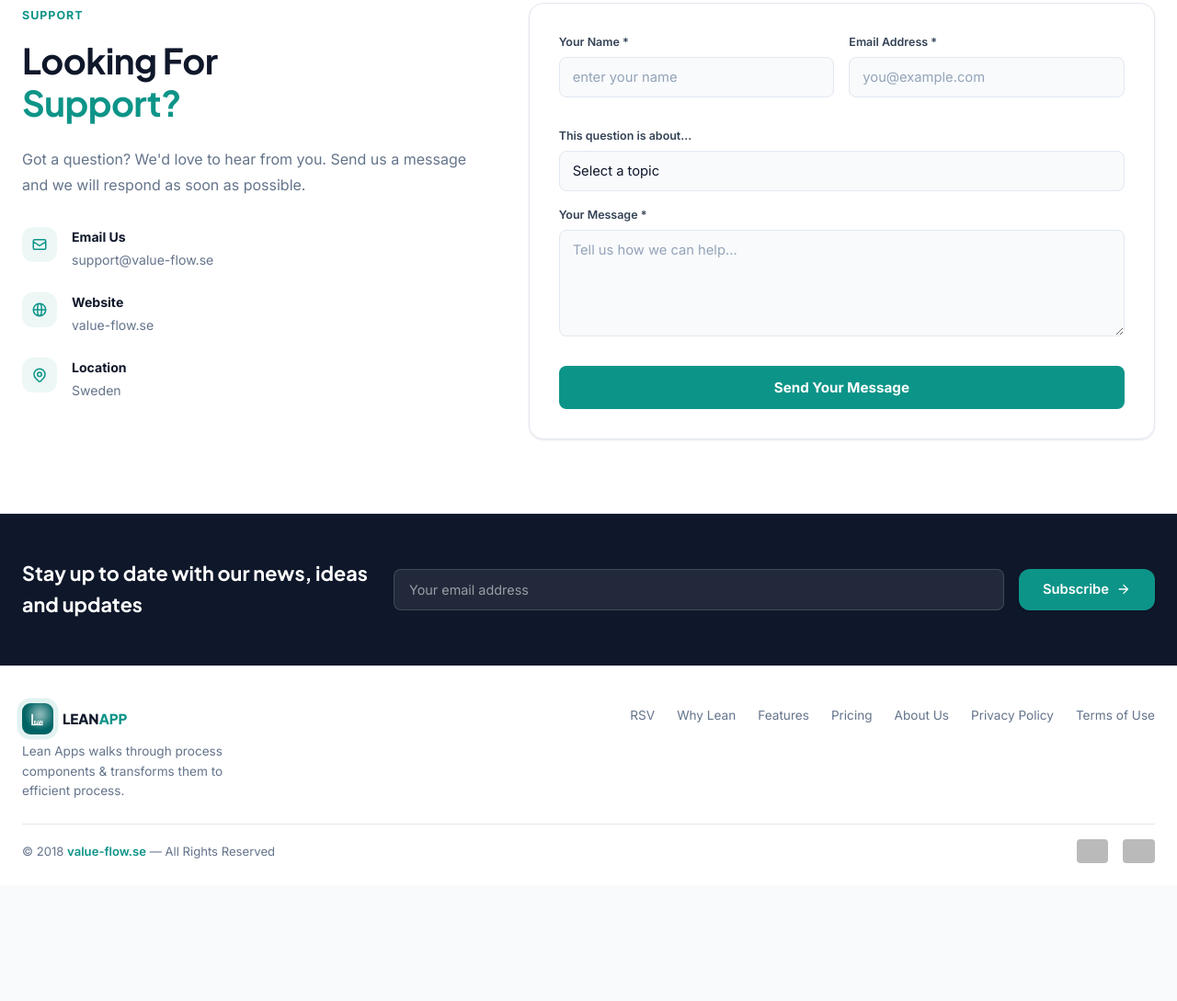
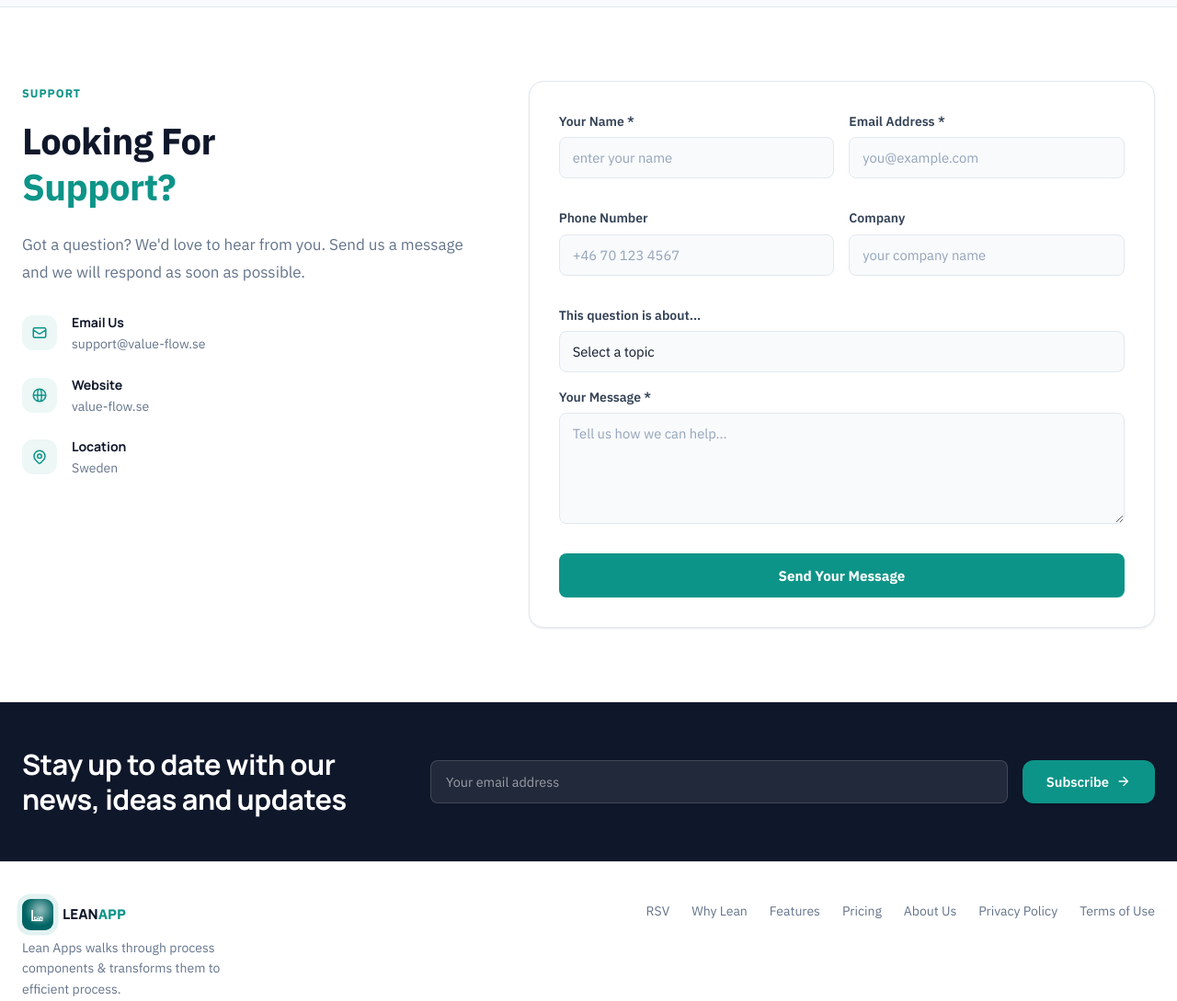
Before and after one commit to priyancarun03-svg/leanappvalueflow, a plain HTML site: page index.html in a window 1280 px wide. Shown: the part 6259-7348 px from the top of the page at 92% size. Before the commit the page ends 7222 px from the top, so only its background shows below. Drawn offline with nearby package versions, Linux system fonts and the light colour scheme; grey boxes are pictures that could not be loaded.

Commit message:
font changes

```diff
--- a/css/style.css
+++ b/css/style.css
@@ -3,7 +3,7 @@
    Design system: 8px grid, Stripe/Linear/Notion-style SaaS UI
    ============================================================ */
 
-@import url('https://fonts.googleapis.com/css2?family=Plus+Jakarta+Sans:wght@400;500;600;700;800&family=Inter:wght@400;500;600;700&display=swap');
+@import url('https://fonts.googleapis.com/css2?family=Manrope:wght@400;500;600;700;800&family=IBM+Plex+Sans:wght@400;500;600;700&display=swap');
 
 :root {
   /* Color system */
@@ -25,8 +25,8 @@
   --shadow-lg: 0 10px 25px -5px rgba(15,23,42,0.08), 0 8px 10px -6px rgba(15,23,42,0.04);
 
   /* Typography */
-  --font-display: 'Plus Jakarta Sans', sans-serif;
-  --font-body: 'Inter', sans-serif;
+  --font-display: 'Manrope', sans-serif;
+  --font-body: 'IBM Plex Sans', sans-serif;
 
   /* 8px spacing grid */
   --sp-1: 8px;
@@ -59,6 +59,26 @@ body {
 
 img { max-width: 100%; display: block; }
 a { color: inherit; }
+
+/* ---------- TYPOGRAPHY HIERARCHY (Manrope headings / IBM Plex Sans body) ---------- */
+h1, h2, h3, h4, h5, h6 {
+  font-family: var(--font-display);
+  color: var(--primary);
+  font-weight: 700;
+  line-height: 1.2;
+  letter-spacing: -0.015em;
+}
+h1 { font-size: clamp(2.6rem, 4.6vw, 3.5rem); font-weight: 800; line-height: 1.1; letter-spacing: -0.02em; } /* 48–56px */
+h2 { font-size: clamp(2.25rem, 3.2vw, 2.5rem); font-weight: 700; line-height: 1.2; }                          /* 36–40px */
+h3 { font-size: clamp(1.75rem, 2.4vw, 2rem); font-weight: 700; line-height: 1.25; }                           /* 28–32px */
+h4 { font-size: clamp(1.375rem, 1.6vw, 1.5rem); font-weight: 600; line-height: 1.3; }                         /* 22–24px */
+h5, h6 { font-size: 1rem; font-weight: 600; letter-spacing: -0.005em; }
+
+p, label, input, textarea, select, button, a, li, span {
+  font-family: var(--font-body);
+}
+p { font-size: 1.0625rem; line-height: 1.75; color: var(--secondary); } /* ~17px, within 16-18px range */
+small, .text-small { font-size: 0.875rem; line-height: 1.6; } /* 14px */
 
 #bg-canvas {
   position: absolute; top: 0; left: 0; width: 100%; height: 100%;
@@ -165,14 +185,14 @@ a { color: inherit; }
 .hero-tag-dot { width: 6px; height: 6px; background: var(--success); border-radius: 50%; flex-shrink: 0; }
 
 .hero-h1 {
-  font-family: var(--font-display); font-size: clamp(2.2rem,4.6vw,4.2rem);
-  font-weight: 800; line-height: 1.08; letter-spacing: -0.02em; color: var(--primary);
+  font-family: var(--font-display); font-size: clamp(2.6rem,4.6vw,3.5rem);
+  font-weight: 800; line-height: 1.12; letter-spacing: -0.02em; color: var(--primary);
   margin-bottom: var(--sp-3); opacity: 0; animation: fadeUp 0.6s 0.2s ease forwards;
 }
 .hero-h1 .line-accent { color: var(--accent); }
 
 .hero-p {
-  font-size: 1.05rem; color: var(--text-muted); line-height: 1.75; max-width: 480px;
+  font-size: 1.125rem; color: var(--text-muted); line-height: 1.75; max-width: 480px;
   margin-bottom: var(--sp-4); opacity: 0; animation: fadeUp 0.6s 0.3s ease forwards;
 }
 
@@ -197,7 +217,7 @@ a { color: inherit; }
 
 .hero-stats { display: flex; gap: var(--sp-4); margin-top: var(--sp-5); flex-wrap: wrap; opacity: 0; animation: fadeUp 0.6s 0.5s ease forwards; }
 .stat-num { font-family: var(--font-display); font-size: 1.6rem; font-weight: 700; color: var(--primary); line-height: 1; }
-.stat-label { font-size: 0.78rem; color: var(--text-muted); margin-top: 4px; }
+.stat-label { font-size: 0.875rem; color: var(--text-muted); margin-top: 4px; }
 
 .hero-stores { display: flex; gap: var(--sp-2); margin-top: var(--sp-3); flex-wrap: wrap; }
 .hero-stores img { height: 38px; border-radius: var(--radius-sm); transition: transform 0.2s ease; }
@@ -233,10 +253,10 @@ section { position: relative; z-index: 2; }
   text-transform: uppercase; color: var(--accent); margin-bottom: var(--sp-2);
 }
 .section-h2 {
-  font-family: var(--font-display); font-size: clamp(1.6rem,3vw,2.6rem); font-weight: 700;
-  letter-spacing: -0.015em; line-height: 1.2; margin-bottom: var(--sp-3); color: var(--primary);
+  font-family: var(--font-display); font-size: clamp(2.25rem,3.2vw,2.5rem); font-weight: 700;
+  letter-spacing: -0.015em; line-height: 1.25; margin-bottom: var(--sp-3); color: var(--primary);
 }
-.section-p { color: var(--text-muted); font-size: 1rem; line-height: 1.75; max-width: 560px; }
+.section-p { color: var(--text-muted); font-size: 1.0625rem; line-height: 1.75; max-width: 560px; }
 .section-p.centered { margin: 0 auto; text-align: center; }
 .eyebrow-sub {
   font-size: 0.82rem; letter-spacing: 0.08em; text-transform: uppercase; color: var(--secondary);
@@ -322,8 +342,8 @@ section { position: relative; z-index: 2; }
   display: flex; align-items: center; justify-content: center; margin-bottom: var(--sp-2); color: var(--accent);
 }
 .feat-icon svg { width: 20px; height: 20px; }
-.feat-card h4 { font-family: var(--font-display); font-size: 1rem; font-weight: 700; margin-bottom: var(--sp-1); color: var(--primary); }
-.feat-card p { font-size: 0.88rem; color: var(--text-muted); line-height: 1.6; }
+.feat-card h4 { font-family: var(--font-display); font-size: 1.375rem; font-weight: 600; line-height: 1.3; margin-bottom: var(--sp-1); color: var(--primary); }
+.feat-card p { font-size: 0.9375rem; color: var(--text-muted); line-height: 1.65; }
 
 /* PRICING */
 .pricing-header { text-align: center; margin-bottom: var(--sp-6); }
@@ -345,7 +365,7 @@ section { position: relative; z-index: 2; }
 .price-amount { font-family: var(--font-display); font-size: 2rem; font-weight: 800; line-height: 1; color: var(--primary); }
 .price-amount sup { font-size: 0.95rem; vertical-align: top; margin-top: 6px; display: inline-block; }
 .price-amount small { font-size: 1rem; font-weight: 600; color: var(--text-muted); }
-.price-period { font-size: 0.78rem; color: var(--text-muted); margin: 6px 0 var(--sp-3); }
+.price-period { font-size: 0.875rem; color: var(--text-muted); margin: 6px 0 var(--sp-3); }
 .price-feats { list-style: none; display: flex; flex-direction: column; gap: 10px; }
 .price-feats li { display: flex; align-items: center; gap: 8px; font-size: 0.82rem; color: var(--text-muted); }
 .price-feats li.yes { color: var(--primary); font-weight: 500; }
@@ -369,12 +389,12 @@ section { position: relative; z-index: 2; }
   display: flex; align-items: center; justify-content: center; color: var(--accent); flex-shrink: 0;
 }
 .contact-info-item h5 { font-size: 0.88rem; font-weight: 700; margin-bottom: 2px; color: var(--primary); }
-.contact-info-item p { font-size: 0.88rem; color: var(--text-muted); }
+.contact-info-item p { font-size: 0.875rem; color: var(--text-muted); }
 
 .contact-form { background: var(--card); border: 1px solid var(--border); border-radius: var(--radius-lg); padding: var(--sp-4); box-shadow: var(--shadow-sm); }
 .form-row { display: grid; grid-template-columns: 1fr 1fr; gap: var(--sp-2); margin-bottom: var(--sp-2); }
 .form-group { margin-bottom: var(--sp-2); }
-.form-group label { display: block; font-size: 0.78rem; font-weight: 600; color: var(--secondary); margin-bottom: 6px; }
+.form-group label { display: block; font-size: 0.875rem; font-weight: 600; color: var(--secondary); margin-bottom: 6px; }
 .form-control {
   width: 100%; padding: 12px 14px; background: var(--bg); border: 1px solid var(--border);
   border-radius: var(--radius-sm); color: var(--primary); font-family: var(--font-body);
@@ -391,14 +411,14 @@ textarea.form-control { resize: vertical; min-height: 110px; }
 }
 .form-submit:hover { background: var(--accent-hover); transform: translateY(-2px); box-shadow: var(--shadow-md); }
 .form-submit:disabled { opacity: 0.6; cursor: not-allowed; transform: none !important; }
-.form-msg { margin-top: var(--sp-2); font-size: 0.88rem; padding: 12px 14px; border-radius: var(--radius-sm); display: none; }
+.form-msg { margin-top: var(--sp-2); font-size: 0.875rem; padding: 12px 14px; border-radius: var(--radius-sm); display: none; }
 .form-msg.success { background: var(--success-soft); border: 1px solid rgba(16,185,129,0.3); color: #047857; display: block; }
 .form-msg.error { background: rgba(220,50,50,0.08); border: 1px solid rgba(220,50,50,0.25); color: #B91C1C; display: block; }
 
 /* NEWSLETTER */
 #newsletter { background: var(--primary); padding: var(--sp-6) 0; }
 .newsletter-inner { display: flex; align-items: center; justify-content: space-between; gap: var(--sp-3); flex-wrap: wrap; }
-.newsletter-inner h3 { font-family: var(--font-display); font-size: clamp(1.05rem,2.2vw,1.35rem); font-weight: 700; max-width: 380px; flex: 1; color: #fff; }
+.newsletter-inner h3 { font-family: var(--font-display); font-size: clamp(1.75rem,2.4vw,2rem); font-weight: 700; line-height: 1.25; max-width: 420px; flex: 1; color: #fff; }
 .newsletter-form-wrap { display: flex; gap: var(--sp-2); flex-wrap: wrap; flex: 1; min-width: 260px; }
 .newsletter-input {
   padding: 13px 16px; background: rgba(255,255,255,0.08); border: 1px solid rgba(255,255,255,0.15);
@@ -424,12 +444,12 @@ footer { background: var(--card); border-top: 1px solid var(--border); padding:
   50% { box-shadow: 0 0 0 8px rgba(13,148,136,0.06); }
 }
 .footer-logo-text { font-family: var(--font-display); font-size: 0.95rem; font-weight: 800; color: var(--primary); }
-.footer-desc { font-size: 0.85rem; color: var(--text-muted); margin-top: var(--sp-1); max-width: 260px; line-height: 1.6; }
+.footer-desc { font-size: 0.875rem; color: var(--text-muted); margin-top: var(--sp-1); max-width: 260px; line-height: 1.6; }
 .footer-links-list { display: flex; gap: var(--sp-3); flex-wrap: wrap; list-style: none; }
-.footer-links-list a { font-size: 0.85rem; color: var(--text-muted); text-decoration: none; transition: color 0.2s; white-space: nowrap; }
+.footer-links-list a { font-size: 0.875rem; color: var(--text-muted); text-decoration: none; transition: color 0.2s; white-space: nowrap; }
 .footer-links-list a:hover { color: var(--accent); }
 .footer-bottom { display: flex; align-items: center; justify-content: space-between; padding-top: var(--sp-2); flex-wrap: wrap; gap: var(--sp-2); }
-.footer-copy { font-size: 0.82rem; color: var(--text-muted); }
+.footer-copy { font-size: 0.875rem; color: var(--text-muted); }
 .footer-copy span { color: var(--accent); font-weight: 600; }
 .footer-store-img { height: 26px; border-radius: 4px; opacity: 0.7; transition: opacity 0.2s; }
 .footer-store-img:hover { opacity: 1; }
--- a/index.html
+++ b/index.html
@@ -8,10 +8,10 @@
   <meta name="description" content="VALUE LEAN — Walk through process components & transform to efficient process">
   <meta name="keywords" content="value lean, value added, non value added, Ergonomic, 5s observation, unsafe observation, industry, project">
   <title>LEAN APP — Value-flow</title>
-  <link rel="icon" href="image/logo.png" type="image/png">
+  <link rel="icon" href="image/top picture.png" type="image/png">
   <link rel="preconnect" href="https://fonts.googleapis.com">
   <link rel="preconnect" href="https://fonts.gstatic.com" crossorigin>
-  <link href="https://fonts.googleapis.com/css2?family=Plus+Jakarta+Sans:wght@400;500;600;700;800&family=Inter:wght@400;500;600;700&display=swap" rel="stylesheet">
+  <link href="https://fonts.googleapis.com/css2?family=Manrope:wght@400;500;600;700;800&family=IBM+Plex+Sans:wght@400;500;600;700&display=swap" rel="stylesheet">
   <link rel="stylesheet" href="css/style.css">
   <!-- EmailJS SDK -->
   <script src="https://cdn.jsdelivr.net/npm/@emailjs/browser@4/dist/email.min.js"></script>
@@ -426,6 +426,16 @@
               <input type="email" id="email" name="email" class="form-control" placeholder="you@example.com" required>
             </div>
           </div>
+          <div class="form-row">
+            <div class="form-group">
+              <label for="phone" data-i18n="form_phone">Phone Number</label>
+              <input type="tel" id="phone" name="phone" class="form-control" placeholder="+46 70 123 4567">
+            </div>
+            <div class="form-group">
+              <label for="company" data-i18n="form_company">Company</label>
+              <input type="text" id="company" name="company" class="form-control" placeholder="your company name">
+            </div>
+          </div>
           <div class="form-group">
             <label for="subject" data-i18n="form_subject">This question is about...</label>
             <select id="subject" name="subject" class="form-control">
--- a/js/lang.js
+++ b/js/lang.js
@@ -44,6 +44,7 @@ const translations = {
     contact_p:"Got a question? We'd love to hear from you. Send us a message and we will respond as soon as possible.",
     contact_email_label:"Email Us", contact_web_label:"Website", contact_loc_label:"Location",
     form_name:"Your Name *", form_name_ph:"enter your name", form_email:"Email Address *", form_email_ph:"you@example.com",
+    form_phone:"Phone Number", form_company:"Company",
     form_subject:"This question is about...", form_opt0:"Select a topic", form_opt1:"Registering / Authorising", form_opt2:"Using Application", form_opt3:"Other",
     form_msg_label:"Your Message *", form_msg_ph:"Tell us how we can help...", form_submit:"Send Your Message",
     news_h3:"Stay up to date with our news, ideas and updates", news_ph:"Your email address", news_btn:"Subscribe",
@@ -96,6 +97,7 @@ const translations = {
     contact_p:"Har du en fråga? Vi vill gärna höra från dig. Skicka ett meddelande till oss så svarar vi så snart som möjligt.",
     contact_email_label:"Maila Oss", contact_web_label:"Webbplats", contact_loc_label:"Plats",
     form_name:"Ditt Namn *", form_name_ph:"ange ditt namn", form_email:"E-postadress *", form_email_ph:"du@exempel.com",
+    form_phone:"Telefonnummer", form_company:"Företag",
     form_subject:"Den här frågan handlar om...", form_opt0:"Välj ett ämne", form_opt1:"Registrering / Auktorisering", form_opt2:"Använda Applikationen", form_opt3:"Annat",
     form_msg_label:"Ditt Meddelande *", form_msg_ph:"Berätta hur vi kan hjälpa...", form_submit:"Skicka Ditt Meddelande",
     news_h3:"Håll dig uppdaterad med våra nyheter, idéer och uppdateringar", news_ph:"Din e-postadress", news_btn:"Prenumerera",
--- a/js/main.js
+++ b/js/main.js
@@ -154,6 +154,8 @@ document.addEventListener('DOMContentLoaded', () => {
 
       const name    = form.querySelector('[name="name"]').value.trim();
       const email   = form.querySelector('[name="email"]').value.trim();
+      const phone   = form.querySelector('[name="phone"]').value.trim();
+      const company = form.querySelector('[name="company"]').value.trim();
       const subjectSelect = form.querySelector('[name="subject"]');
       const subjectValue  = subjectSelect.value;
       const subjectLabel  = subjectValue
@@ -181,6 +183,8 @@ document.addEventListener('DOMContentLoaded', () => {
           {
             from_name    : name,
             from_email   : email,
+            phone        : phone   || 'Not provided',
+            company      : company || 'Not provided',
             subject      : subjectLabel,
             message      : message,
             reply_to     : email,
```
